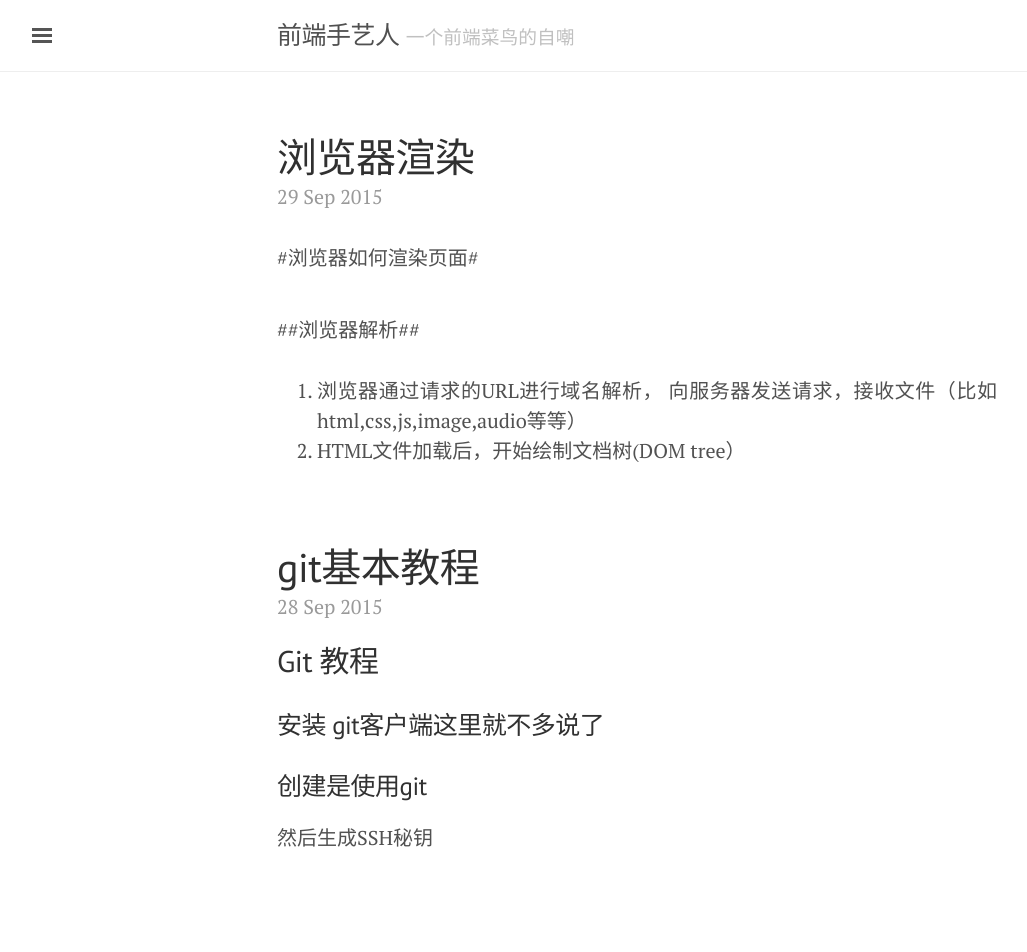
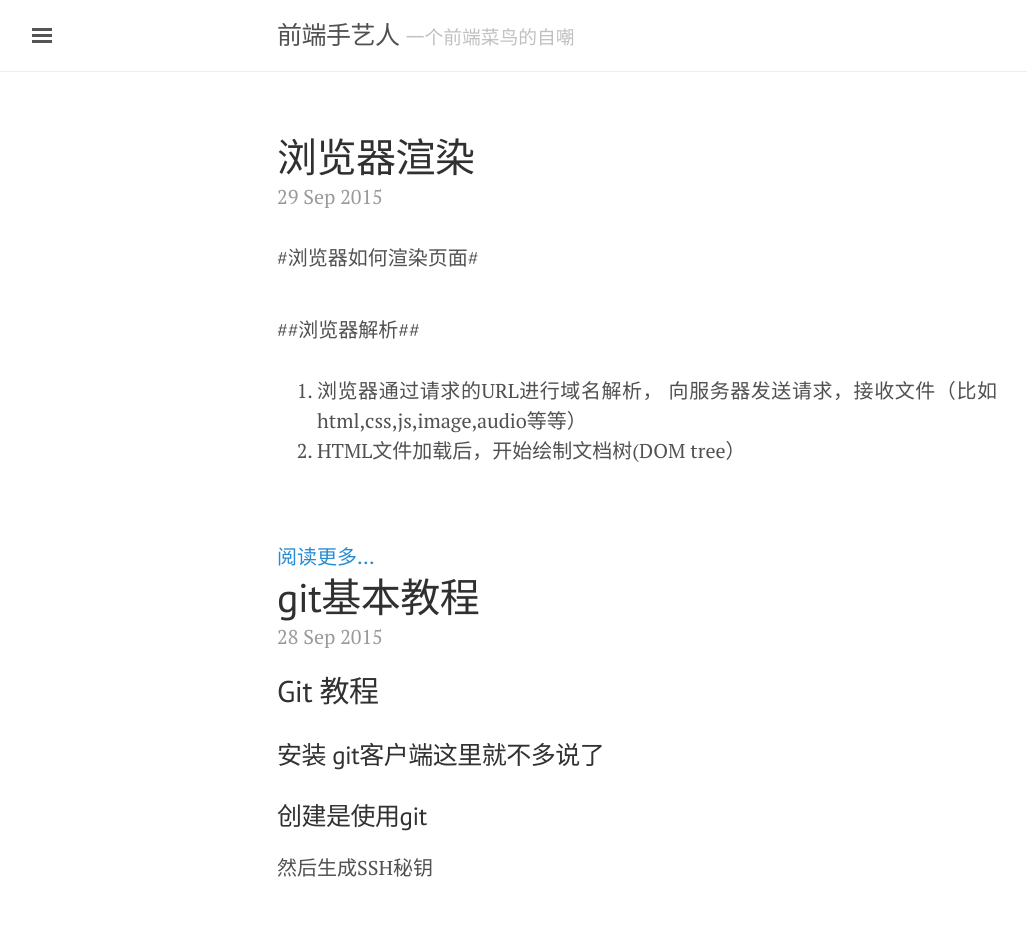
Before and after one commit to wohaiwo/wohaiwo.github.io, a Jekyll site: the page built from index.html, in a window 1280 px wide. Shown: the top 952 px of the page, without its empty margins (3-1030 px from the left). Built offline with Jekyll 4.4.1, drawn with Linux system fonts in a browser that asks for light colours; the list of posts is cut into pages by our own code.

Commit message:
change some _config.yml information

```diff
--- a/_config.yml
+++ b/_config.yml
@@ -9,18 +9,20 @@
 # Setup
 title:               '前端手艺人'
 tagline:             '一个前端菜鸟的自嘲'
-description:         '关于我 <a href="http://github.com/wohaiwo" target="_blank">我</a> theme that places the utmost gravity on content with a hidden drawer. Made by <a href="https://twitter.com/mdo" target="_blank">@mdo</a>.'
-
+description:         '关于我 <a href="http://github.com/wohaiwo" target="_blank">我</a>'
 # 链接 site.baseurl 固定链接  post.url 内部链接
 url:
-baseurl:             ''
+baseurl:             '/wohaiwo.github.io'
 # 分页设置信息
+# 每页文章数量
 paginate:            3
-paginate_path:  	 'blog/page:4'
+paginate_path:
 
 # About/contact
 author:
   name:
   url:
-  email:
+  email:             'zhome621@gmail.com'
 github: 			'https://github.com/wohaiwo'
+
+forkForm: 			'theme that places the utmost gravity on content with a hidden drawer. Made by <a href="https://twitter.com/mdo" target="_blank">@mdo</a>.'
--- a/index.html
+++ b/index.html
@@ -7,30 +7,30 @@
   {% for post in paginator.posts %}
   <div class="post">
     <h1 class="post-title">
-      <a href="{{ site.baseurl }}/{{ post.url }}">
+      <a href="{{site.baseurl}}/{{post.url}}">
         {{ post.title }}
       </a>
     </h1>
 
     <span class="post-date">{{ post.date | date_to_string }}</span>
     {{ post.content }}
-    <a href="{{ site.baseurl }}/{{ post.url }}" title="阅读更多文章">阅读更多...</a>
   </div>
+    <a href="{{site.baseurl}}/{{post.url}}" title="阅读更多文章">阅读更多...</a>
   {% endfor %}
 </div>
 
 <div class="pagination">
   {% if paginator.next_page %}
-    <a class="pagination-item older" href="{{ site.baseurl }}/page{{paginator.next_page}}">下一页</a>
+    <a class="pagination-item older" href="{{site.baseurl}}/page{{paginator.next_page}}">上一页</a>
   {% else %}
     <span class="pagination-item older">上一页</span>
   {% endif %}
 
   {% if paginator.previous_page %}
     {% if paginator.page == 2 %}
-      <a class="pagination-item newer" href="{{ site.baseurl }}/">上一页</a>
+      <a class="pagination-item newer" href="">下一页</a>
     {% else %}
-      <a class="pagination-item newer" href="{{ site.baseurl }}/page{{paginator.previous_page}}">上一页</a>
+      <a class="pagination-item newer" href="{{site.baseurl}}/page{{paginator.previous_page}}">下一页</a>
     {% endif %}
   {% else %}
     <span class="pagination-item newer">下一页</span>
```
